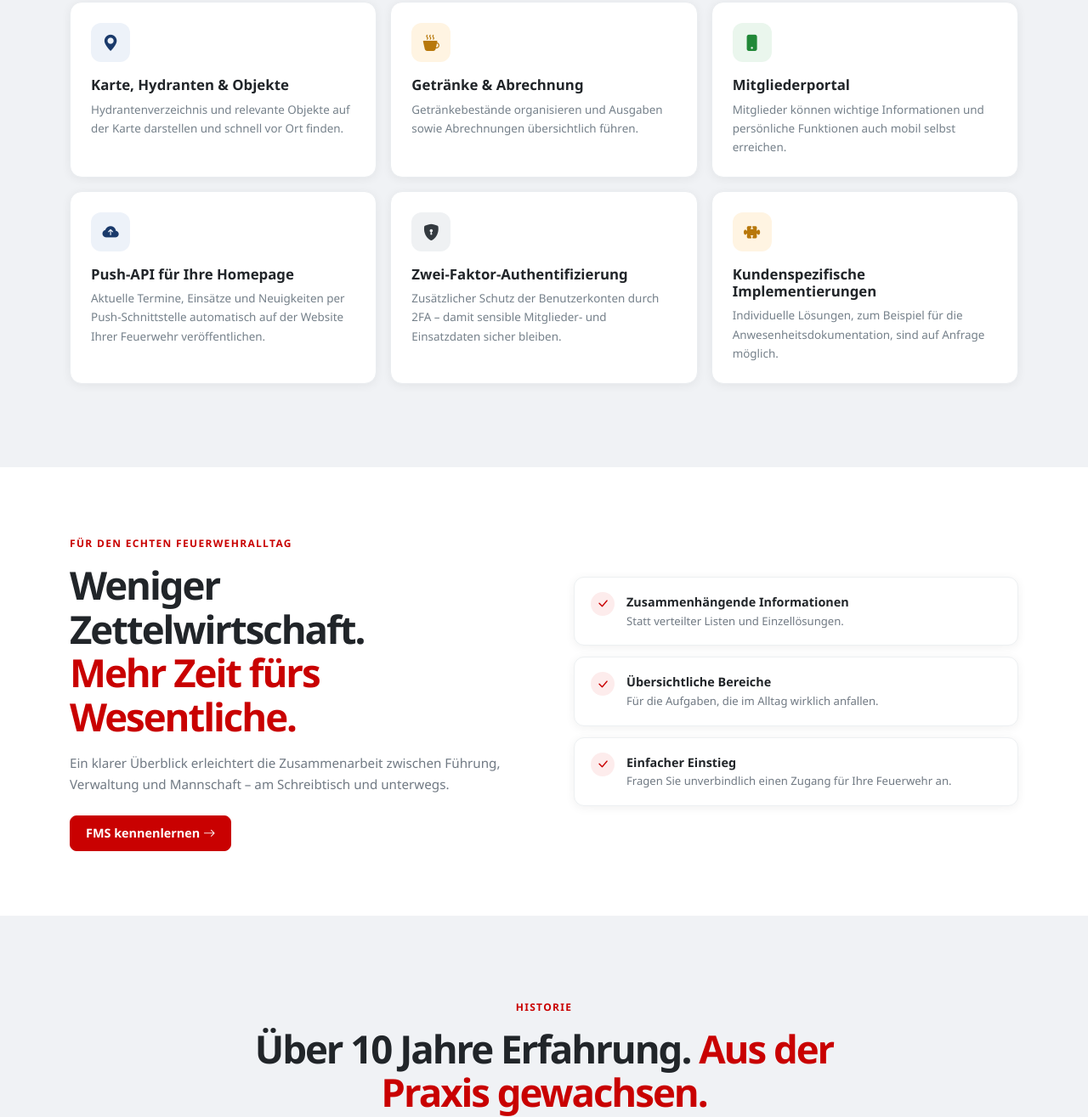
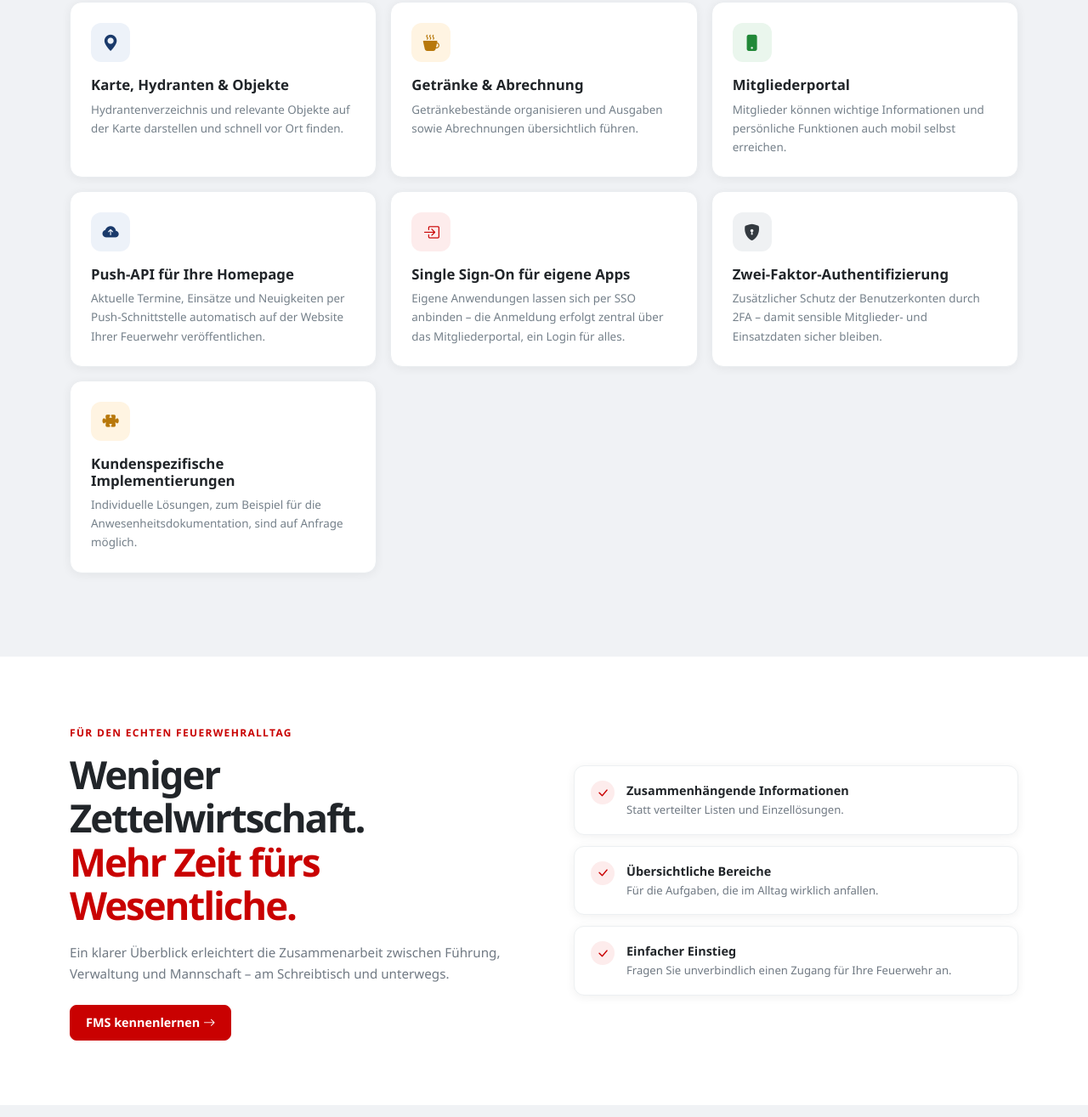
Before and after one commit to Mark85767/FeuerwehrManagementSystem-Homepage, a PHP site: page / in a window 1280 px wide. Shown: the part 1428-2743 px from the top of the page at 85% size. Run offline with PHP 8.4, Linux system fonts and the light colour scheme.

Commit message:
Funktion Single Sign-On für eigene Apps über das Mitgliederportal auf der Startseite ergänzt
Co-Authored-By: Claude Sonnet 5.5 <noreply@anthropic.com>
Claude-Session: https://claude.ai/code/session_01Dmon5KwJM8B6xcRGukDGeH

```diff
--- a/index.php
+++ b/index.php
@@ -217,7 +217,7 @@ $seiteUrl = rtrim((string)FMS_HOMEPAGE_URL, '/');
         '@context' => 'https://schema.org',
         '@graph' => [
             ['@type' => 'WebSite', 'name' => 'FeuerwehrManagementSystem', 'url' => $seiteUrl . '/', 'inLanguage' => 'de'],
-            ['@type' => 'SoftwareApplication', 'name' => 'FeuerwehrManagementSystem', 'applicationCategory' => 'BusinessApplication', 'operatingSystem' => 'Web', 'url' => $seiteUrl . '/', 'logo' => $seiteUrl . '/assets/fms-logo.png', 'description' => 'Software für Feuerwehren: Mitgliederverwaltung, Einsätze, Ausbildung, Fahrzeuge, Termine und Mitgliederportal.'],
+            ['@type' => 'SoftwareApplication', 'name' => 'FeuerwehrManagementSystem', 'applicationCategory' => 'BusinessApplication', 'operatingSystem' => 'Web', 'url' => $seiteUrl . '/', 'logo' => $seiteUrl . '/assets/fms-logo.png', 'description' => 'Software für Feuerwehren: Mitgliederverwaltung, Einsätze, Ausbildung, Fahrzeuge, Termine, Mitgliederportal und Single Sign-On für eigene Apps.'],
         ],
     ], JSON_UNESCAPED_UNICODE | JSON_UNESCAPED_SLASHES | JSON_HEX_TAG | JSON_HEX_AMP) ?></script>
     <link href="https://cdn.jsdelivr.net/npm/bootstrap@5.3.3/dist/css/bootstrap.min.css" integrity="sha384-QWTKZyjpPEjISv5WaRU9OFeRpok6YctnYmDr5pNlyT2bRjXh0JMhjY6hW+ALEwIH" crossorigin="anonymous" rel="stylesheet">
@@ -303,6 +303,7 @@ $seiteUrl = rtrim((string)FMS_HOMEPAGE_URL, '/');
             <div class="col-md-6 col-lg-4"><article class="feature-card"><span class="feature-icon amber"><i class="bi bi-cup-hot-fill"></i></span><h3>Getränke &amp; Abrechnung</h3><p>Getränkebestände organisieren und Ausgaben sowie Abrechnungen übersichtlich führen.</p></article></div>
             <div class="col-md-6 col-lg-4"><article class="feature-card"><span class="feature-icon green"><i class="bi bi-phone-fill"></i></span><h3>Mitgliederportal</h3><p>Mitglieder können wichtige Informationen und persönliche Funktionen auch mobil selbst erreichen.</p></article></div>
             <div class="col-md-6 col-lg-4"><article class="feature-card"><span class="feature-icon blue"><i class="bi bi-cloud-arrow-up-fill"></i></span><h3>Push-API für Ihre Homepage</h3><p>Aktuelle Termine, Einsätze und Neuigkeiten per Push-Schnittstelle automatisch auf der Website Ihrer Feuerwehr veröffentlichen.</p></article></div>
+            <div class="col-md-6 col-lg-4"><article class="feature-card"><span class="feature-icon red"><i class="bi bi-box-arrow-in-right"></i></span><h3>Single Sign-On für eigene Apps</h3><p>Eigene Anwendungen lassen sich per SSO anbinden – die Anmeldung erfolgt zentral über das Mitgliederportal, ein Login für alles.</p></article></div>
             <div class="col-md-6 col-lg-4"><article class="feature-card"><span class="feature-icon dark"><i class="bi bi-shield-lock-fill"></i></span><h3>Zwei-Faktor-Authentifizierung</h3><p>Zusätzlicher Schutz der Benutzerkonten durch 2FA – damit sensible Mitglieder- und Einsatzdaten sicher bleiben.</p></article></div>
             <div class="col-md-6 col-lg-4"><article class="feature-card"><span class="feature-icon amber"><i class="bi bi-puzzle-fill"></i></span><h3>Kundenspezifische Implementierungen</h3><p>Individuelle Lösungen, zum Beispiel für die Anwesenheitsdokumentation, sind auf Anfrage möglich.</p></article></div>
         </div>
```
Also changed, not shown: CHANGE.md (+1 -0 lines).
